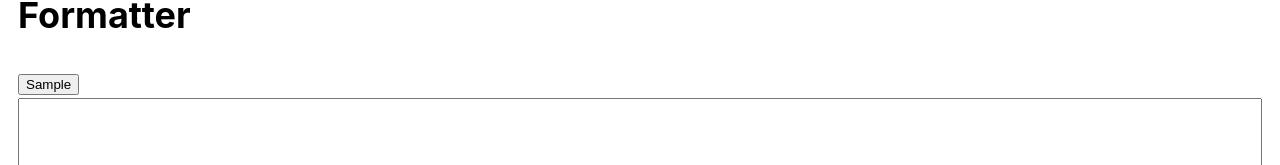
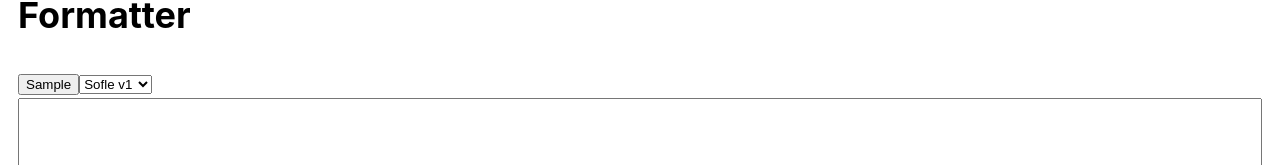
Before and after one commit to brunomlopes/qmk-utilities, a Next.js app in the folder src/: page /layout-format in a window 1280 px wide. Shown: the part 181-346 px from the top of the page. Built offline with nearby package versions, Linux system fonts and the light colour scheme.

Commit message:
Can now format super16/sweet16 keymaps

```diff
--- a/src/pages/layout-format/index.tsx
+++ b/src/pages/layout-format/index.tsx
@@ -61,25 +61,50 @@ const uint16_t PROGMEM keymaps[][MATRIX_ROWS][MATRIX_COLS] = {
   };
   `;
 
-// prettier-ignore
-const sofle_layout_from_via = [
-   [from_ix(0)  , from_ix(1)  , from_ix(2)  , from_ix(3)  , from_ix(4)  , from_ix(5)  , e ,             split_spacer(2),             e , from_ix(35) , from_ix(34) , from_ix(33) , from_ix(32) , from_ix(31) , from_ix(30)],
-   [from_ix(6)  , from_ix(7)  , from_ix(8)  , from_ix(9)  , from_ix(10) , from_ix(11) , e ,             split_spacer(2),             e , from_ix(41) , from_ix(40) , from_ix(39) , from_ix(38) , from_ix(37) , from_ix(36)],
-   [from_ix(12) , from_ix(13) , from_ix(14) , from_ix(15) , from_ix(16) , from_ix(17) , e ,             split_spacer(2),             e , from_ix(47) , from_ix(46) , from_ix(45) , from_ix(44) , from_ix(43) , from_ix(42)],
-   [from_ix(18) , from_ix(19) , from_ix(20) , from_ix(21) , from_ix(22) , from_ix(23) , from_ix(29) ,   split_spacer(2),   from_ix(59) , from_ix(53) , from_ix(52) , from_ix(51) , from_ix(50) , from_ix(49) , from_ix(48)],
-   [e ,           e ,          from_ix(24) , from_ix(25) , from_ix(26) , from_ix(27) , from_ix(28) ,    split_spacer(2),   from_ix(58) , from_ix(57) , from_ix(56) , from_ix(55) , from_ix(54) , e ,           e],
-    ]
-// prettier-ignore
-const sofle_layout_from_keymap = [
-   [from_ix(0)  , from_ix(1)  , from_ix(2)  , from_ix(3)  , from_ix(4)  , from_ix(5)  , e ,             split_spacer(2),             e , from_ix(6)  , from_ix(7)  , from_ix(8)  , from_ix(9)  , from_ix(10) , from_ix(11)],
-   [from_ix(12) , from_ix(13) , from_ix(14) , from_ix(15) , from_ix(16) , from_ix(17) , e ,             split_spacer(2),             e , from_ix(18) , from_ix(19) , from_ix(20) , from_ix(21) , from_ix(22) , from_ix(23)],
-   [from_ix(24) , from_ix(25) , from_ix(26) , from_ix(27) , from_ix(28) , from_ix(29) , e ,             split_spacer(2),             e , from_ix(30) , from_ix(31) , from_ix(32) , from_ix(33) , from_ix(34) , from_ix(35)],
-   [from_ix(36) , from_ix(37) , from_ix(38) , from_ix(39) , from_ix(40) , from_ix(41) , from_ix(42) ,   split_spacer(2),   from_ix(43) , from_ix(44) , from_ix(45) , from_ix(46) , from_ix(47) , from_ix(48) , from_ix(49)],
-   [e ,           e ,           from_ix(50) , from_ix(51) , from_ix(52) , from_ix(53) , from_ix(54) ,   split_spacer(2),   from_ix(55) , from_ix(56) , from_ix(57) , from_ix(58) , from_ix(59) , e ,           e, ],
-]
 type KeymapLayout = string[];
 
 type BoardLayout = Array<Array<(layout: KeymapLayout) => string>>;
+
+class KeyboardConfiguration {
+  name: string;
+  keymap_layout: BoardLayout;
+  via_layout?: BoardLayout;
+  keymap_layout_markers: string[];
+}
+
+const existing_layouts: KeyboardConfiguration[] = [
+  {
+    name: "Sofle v1",
+    // prettier-ignore
+    keymap_layout:[
+      [from_ix(0)  , from_ix(1)  , from_ix(2)  , from_ix(3)  , from_ix(4)  , from_ix(5)  , e ,             split_spacer(2),             e , from_ix(6)  , from_ix(7)  , from_ix(8)  , from_ix(9)  , from_ix(10) , from_ix(11)],
+      [from_ix(12) , from_ix(13) , from_ix(14) , from_ix(15) , from_ix(16) , from_ix(17) , e ,             split_spacer(2),             e , from_ix(18) , from_ix(19) , from_ix(20) , from_ix(21) , from_ix(22) , from_ix(23)],
+      [from_ix(24) , from_ix(25) , from_ix(26) , from_ix(27) , from_ix(28) , from_ix(29) , e ,             split_spacer(2),             e , from_ix(30) , from_ix(31) , from_ix(32) , from_ix(33) , from_ix(34) , from_ix(35)],
+      [from_ix(36) , from_ix(37) , from_ix(38) , from_ix(39) , from_ix(40) , from_ix(41) , from_ix(42) ,   split_spacer(2),   from_ix(43) , from_ix(44) , from_ix(45) , from_ix(46) , from_ix(47) , from_ix(48) , from_ix(49)],
+      [e ,           e ,           from_ix(50) , from_ix(51) , from_ix(52) , from_ix(53) , from_ix(54) ,   split_spacer(2),   from_ix(55) , from_ix(56) , from_ix(57) , from_ix(58) , from_ix(59) , e ,           e, ],
+   ],
+    // prettier-ignore
+    via_layout:[
+    [from_ix(0)  , from_ix(1)  , from_ix(2)  , from_ix(3)  , from_ix(4)  , from_ix(5)  , e ,             split_spacer(2),             e , from_ix(35) , from_ix(34) , from_ix(33) , from_ix(32) , from_ix(31) , from_ix(30)],
+    [from_ix(6)  , from_ix(7)  , from_ix(8)  , from_ix(9)  , from_ix(10) , from_ix(11) , e ,             split_spacer(2),             e , from_ix(41) , from_ix(40) , from_ix(39) , from_ix(38) , from_ix(37) , from_ix(36)],
+    [from_ix(12) , from_ix(13) , from_ix(14) , from_ix(15) , from_ix(16) , from_ix(17) , e ,             split_spacer(2),             e , from_ix(47) , from_ix(46) , from_ix(45) , from_ix(44) , from_ix(43) , from_ix(42)],
+    [from_ix(18) , from_ix(19) , from_ix(20) , from_ix(21) , from_ix(22) , from_ix(23) , from_ix(29) ,   split_spacer(2),   from_ix(59) , from_ix(53) , from_ix(52) , from_ix(51) , from_ix(50) , from_ix(49) , from_ix(48)],
+    [e ,           e ,          from_ix(24) , from_ix(25) , from_ix(26) , from_ix(27) , from_ix(28) ,    split_spacer(2),   from_ix(58) , from_ix(57) , from_ix(56) , from_ix(55) , from_ix(54) , e ,           e],
+    ],
+    keymap_layout_markers: ["LAYOUT("],
+  },
+  {
+    name: "Super16",
+    // prettier-ignore
+    keymap_layout:[
+      [from_ix(0)  , from_ix(1)  , from_ix(2)  , from_ix(3) ],
+      [from_ix(4)  , from_ix(5)  , from_ix(6)  , from_ix(7) ],
+      [from_ix(8)  , from_ix(9)  , from_ix(10) , from_ix(11)],
+      [from_ix(12) , from_ix(13) , from_ix(14) , from_ix(15)]
+    ],
+    keymap_layout_markers: ["LAYOUT(", "LAYOUT_ortho_4x4"],
+  },
+];
 
 class AllDoneException {
   IsAllDone: boolean;
@@ -93,7 +118,7 @@ class LayoutLayer {
 }
 function* parse_layouts_from_keymap_content(
   keymap_content: string,
-  layout_definition_start_marker = "LAYOUT("
+  layout_definition_start_marker
 ) {
   const content_reader = (function* () {
     let split_content = keymap_content.split("\n");
@@ -114,7 +139,10 @@ function* parse_layouts_from_keymap_content(
       let layoutLayer = new LayoutLayer();
 
       let line = read_line();
-      while (!line.includes(layout_definition_start_marker)) {
+      while (
+        layout_definition_start_marker.filter((m) => line.includes(m)).length ==
+        0
+      ) {
         line = read_line();
       }
       layoutLayer.name = line.match(/\[\s*([\w\d]+)\s*\]/)[1];
@@ -210,9 +238,7 @@ function print_keymaps(layers: LayoutLayer[], board_layout: BoardLayout) {
             .filter((c) => c[0] != "" || c[1] < col_no).length - 1;
         let last_line = matrix.length - 1;
         if (line_no == last_line && col_no == last_col_with_key) suffix = "";
-        // # last key which is not padding does not emit a ,
-        // if line_no == len(matrix)-1 and col_no == len([c for i,c in enumerate(line) if i<col_no or c.strip() != ""])-1:
-        //     suffix = ""
+
 
         print(`${left_padding}${key || ""}${right_padding}${suffix}`, "");
       });
@@ -229,6 +255,7 @@ function print_keymaps(layers: LayoutLayer[], board_layout: BoardLayout) {
 interface LayoutFormatState {
   input_keymap_content: string;
   formatted_keymap_content: string;
+  selected_keyboard: KeyboardConfiguration;
 }
 interface LayoutFormatProps {}
 class LayoutFormatComponent extends Component<
@@ -240,9 +267,11 @@ class LayoutFormatComponent extends Component<
     this.state = {
       input_keymap_content: "",
       formatted_keymap_content: "",
+      selected_keyboard: existing_layouts[0],
     };
 
     this.onKeymapInputChange = this.onKeymapInputChange.bind(this);
+    this.onKeyboardSelection = this.onKeyboardSelection.bind(this);
     this.loadSampleKeymap = this.loadSampleKeymap.bind(this);
   }
 
@@ -254,15 +283,28 @@ class LayoutFormatComponent extends Component<
     });
     this.parseInputKeymap(newValue);
   }
-
+  onKeyboardSelection(changeEvent: React.ChangeEvent<HTMLSelectElement>) {
+    let selected_keyboard = existing_layouts.find(
+      (l) => l.name == changeEvent.target.value
+    );
+    this.setState({
+      selected_keyboard: selected_keyboard,
+    });
+  }
   parseInputKeymap(newValue: string) {
     let layouts: LayoutLayer[] = [];
 
-    for (let layout of parse_layouts_from_keymap_content(newValue)) {
+    for (let layout of parse_layouts_from_keymap_content(
+      newValue,
+      this.state.selected_keyboard.keymap_layout_markers
+    )) {
       layouts.push(layout);
     }
 
-    let newLayouts = print_keymaps(layouts, sofle_layout_from_keymap);
+    let newLayouts = print_keymaps(
+      layouts,
+      this.state.selected_keyboard.keymap_layout
+    );
     this.setState({
       formatted_keymap_content: newLayouts,
     });
@@ -284,6 +326,15 @@ class LayoutFormatComponent extends Component<
         <h1>Formatter</h1>
 
         <button onClick={this.loadSampleKeymap}>Sample</button>
+        <select
+          name="keyboard"
+          id="keyboard"
+          onChange={this.onKeyboardSelection}
+        >
+          {existing_layouts.map((configuration) => (
+            <option value={configuration.name}>{configuration.name}</option>
+          ))}
+        </select>
         <div>
           <textarea
             name="keymap_input"
```
